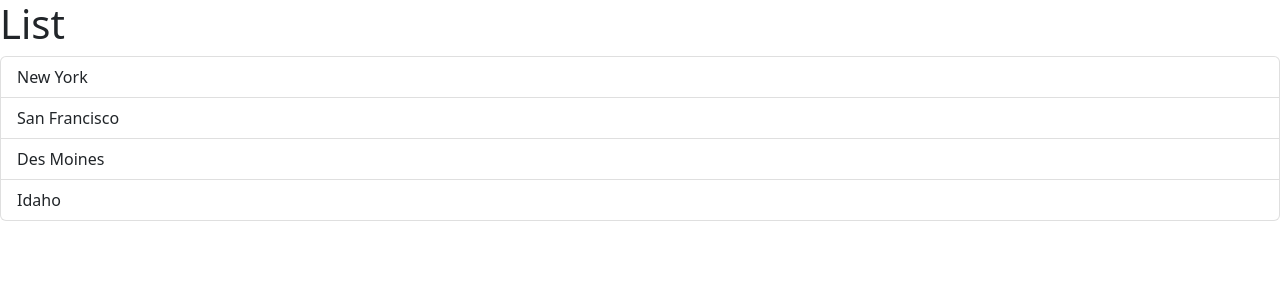
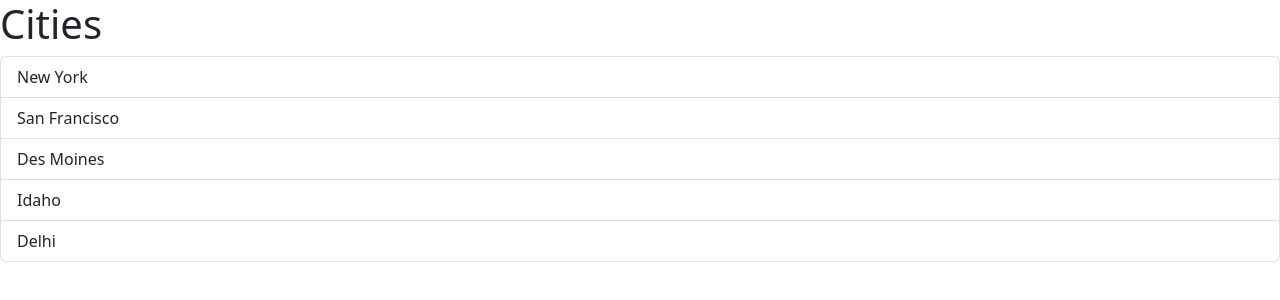
Before and after one commit to mthapa/react-demo, a React (Create React App) app: page / in a window 1280 px wide. Shown: the top 300 px of the page. Built offline with nearby package versions, Linux system fonts and the light colour scheme.

Commit message:
Props demo

```diff
--- a/src/components/ListGroup.js
+++ b/src/components/ListGroup.js
@@ -1,15 +1,12 @@
 import { useState } from "react";
 
-function ListGroup() {
-  let items = ["New York", "San Francisco", "Des Moines", "Idaho"];
-  //items = [];
-
+function ListGroup({ items, heading }) {
   //hook
   const [selectedIndex, setSelectedIndex] = useState(-1);
 
   return (
     <>
-      <h1>List</h1>
+      <h1>{heading}</h1>
       {items.length === 0 && <p> No Item found</p>}
       <ul className="list-group">
         {items.map((item, index) => (
```
